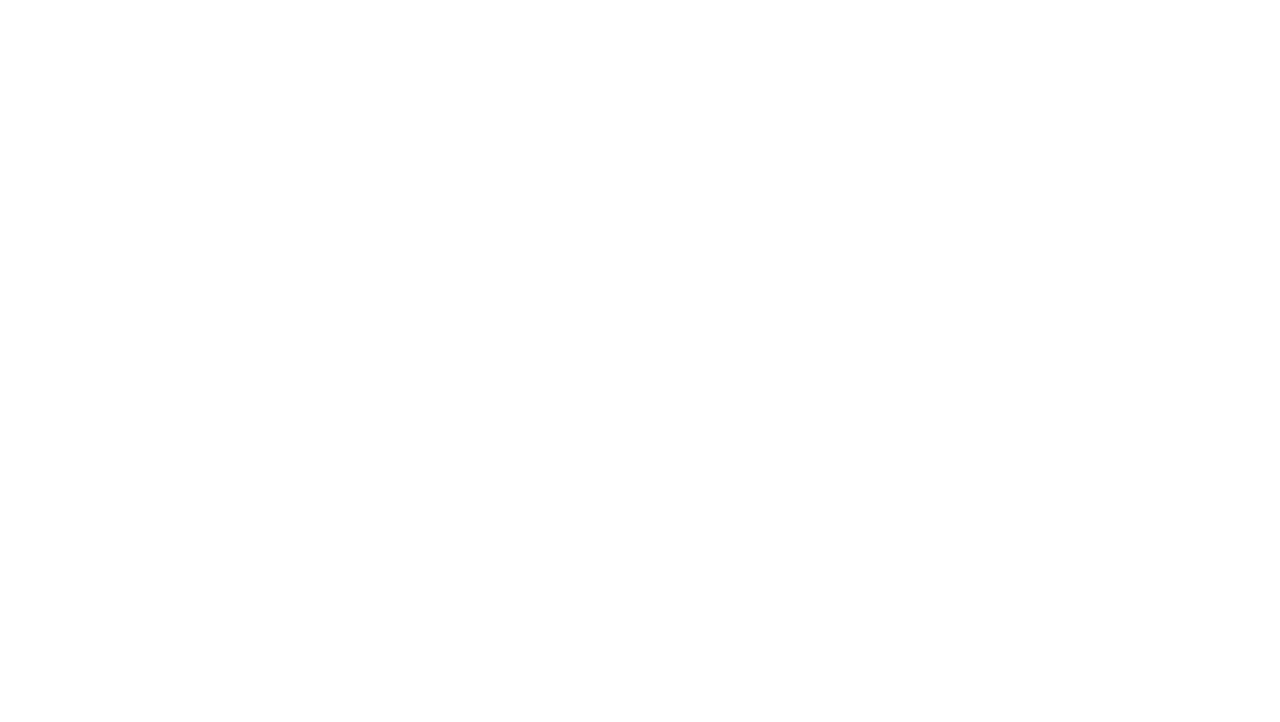
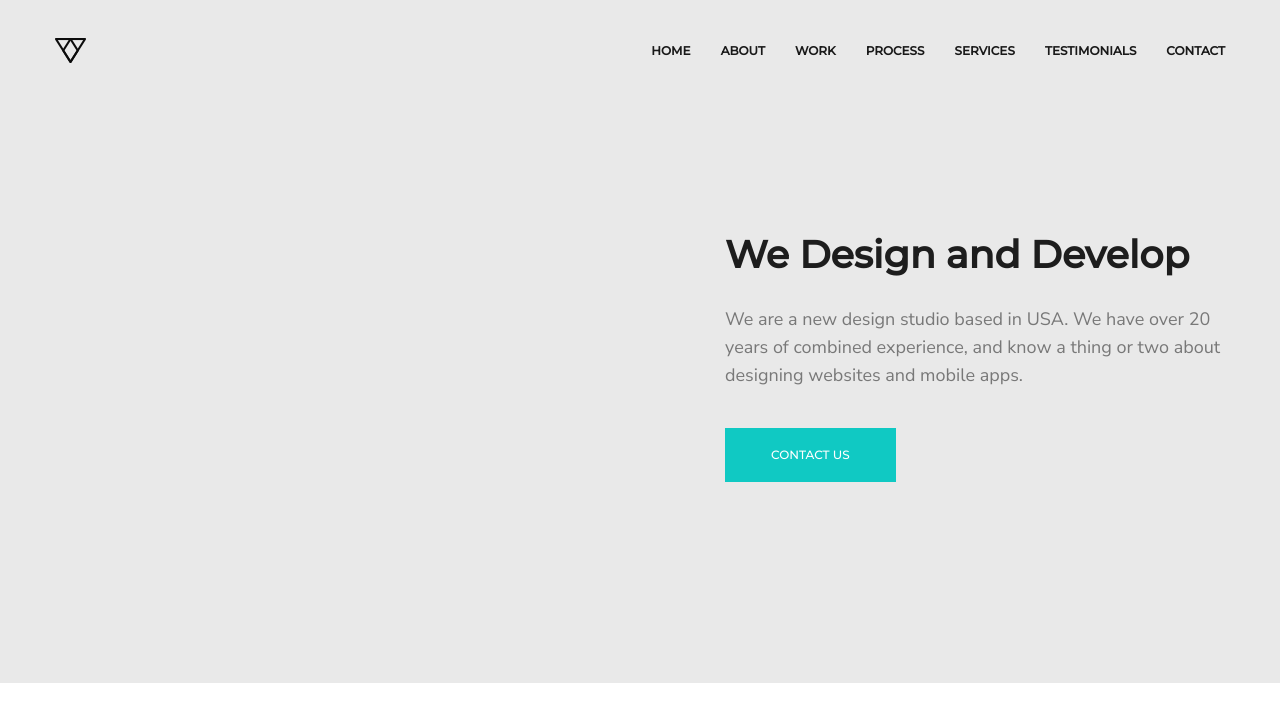
Before and after one commit to Frenkie-afk/one_page, a plain HTML site: page index.html in a window 1280 px wide. Drawn offline with Linux system fonts and the light colour scheme.

Commit message:
added header and section "we_design"

```diff
--- a/css/style.css
+++ b/css/style.css
@@ -0,0 +1,104 @@
+* {
+    padding: 0;
+    margin: 0;
+    box-sizing: border-box;
+}
+
+img {
+    display: block;
+    width: 100%;
+}
+
+body {
+    font-family: 'Montserrat', 'Nunito Sans', sans-serif;
+}
+
+.container {
+    max-width: 1170px;
+    margin: auto;
+}
+
+.d-flex {
+    display: flex;
+    justify-content: space-between;
+}
+
+header {
+    position: fixed;
+    width: 100%;
+    padding-top: 38px;
+}
+
+header .d-flex {
+    align-items: center;
+}
+
+header ul {
+    display: flex;
+    list-style: none;
+    justify-content: space-between;
+    font-family: 'Montserrat', sans-serif;
+    font-weight: 600;
+    font-size: 12px;
+}
+
+header ul li {
+    margin: 0 15px;
+}
+
+header ul li a {
+    color: #191919;
+    text-decoration: none;
+    transition: .3s;
+}
+
+header ul li:last-of-type {
+    margin-left: 15px;
+    margin-right: 0;
+}
+
+header ul li:hover a {
+    color: #10c9c3;
+}
+
+
+.we_design {
+    padding: 236px 0 201px 0;
+    background-color: #e9e9e9;
+}
+
+.we_design_content {
+    max-width: 500px;
+    margin-left: auto;
+}
+
+
+.we_design_content h1 {
+    font-size: 38px;
+    color: #1d1d1d;
+    line-height: 38px;
+    margin-bottom: 31px;
+}
+.we_design_content p {
+    font-family: 'Nunito Sans', sans-serif;
+    font-size: 18px;
+    color: #787878;
+    line-height: 28px;
+    margin-bottom: 39px;
+}
+
+.we_design_content a {
+    display: inline-block;
+    font-size: 12px;
+    color: white;
+    text-decoration: none;
+    padding: 0 46px;
+    line-height: 54px;
+    background-color: #10c9c3;
+    transition: .3s;
+}
+
+
+.we_design_content a:hover {
+    background-color: #11dbd5;
+}
--- a/index.html
+++ b/index.html
@@ -6,8 +6,61 @@
           content="width=device-width, user-scalable=no, initial-scale=1.0, maximum-scale=1.0, minimum-scale=1.0">
     <meta http-equiv="X-UA-Compatible" content="ie=edge">
     <title>One page</title>
+    <link rel="preconnect" href="https://fonts.googleapis.com">
+    <link rel="preconnect" href="https://fonts.gstatic.com" crossorigin>
+    <link href="https://fonts.googleapis.com/css2?family=Montserrat:wght@500&family=Nunito+Sans&display=swap" rel="stylesheet">
+    <link rel="stylesheet" href="css/style.css">
 </head>
 <body>
+    <header>
+        <div class="container d-flex">
+                    <span>
+            <a href="#">
+                <img src="img/logo.png" alt="logo">
+            </a>
+        </span>
+
+            <nav>
+                <ul>
+                    <li>
+                        <a href="#">HOME</a>
+                    </li>
+                    <li>
+                        <a href="#">ABOUT</a>
+                    </li>
+                    <li>
+                        <a href="#">WORK</a>
+                    </li>
+                    <li>
+                        <a href="#">PROCESS</a>
+                    </li>
+                    <li>
+                        <a href="#">SERVICES</a>
+                    </li>
+                    <li>
+                        <a href="#">TESTIMONIALS</a>
+                    </li>
+                    <li>
+                        <a href="#">CONTACT</a>
+                    </li>
+                </ul>
+            </nav>
+        </div>
+    </header>
+
+    <section class="we_design">
+        <div class="container">
+            <div class="we_design_content">
+                <h1>We Design and Develop</h1>
+                <p>
+                    We are a new design studio based in USA. We have over
+                    20 years of combined experience, and know a thing or two
+                    about designing websites and mobile apps.
+                </p>
+                <a href="#">CONTACT US</a>
+            </div>
+        </div>
+    </section>
 
 
 
```
